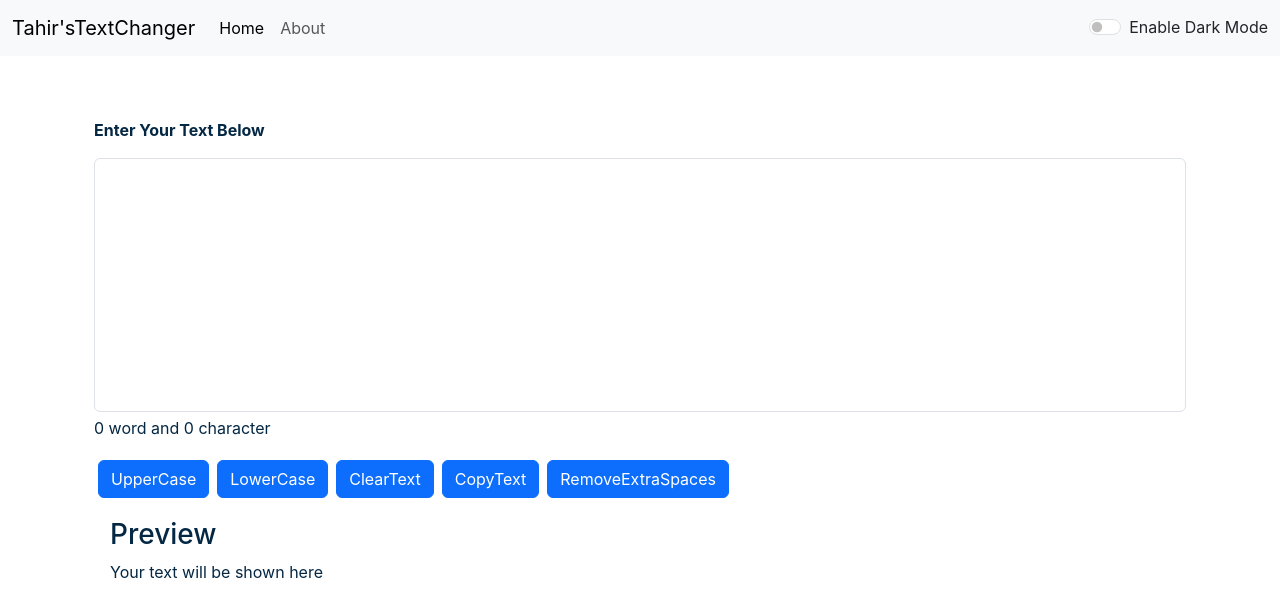
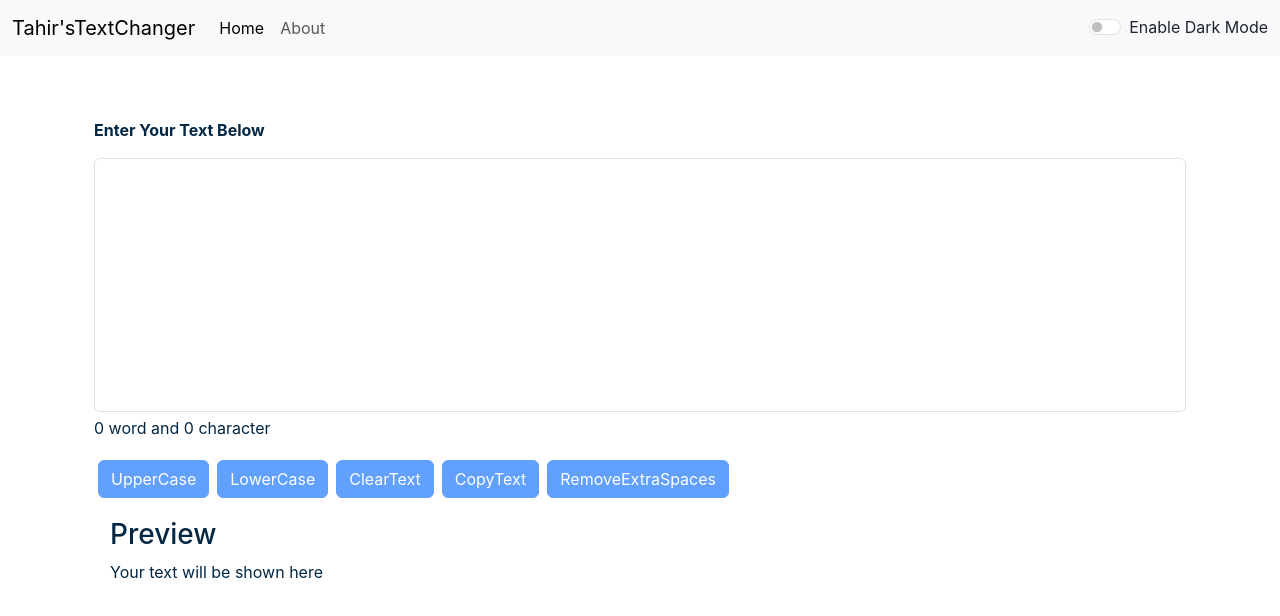
Before and after one commit to TahiR-ManzooR-110/TextChangerApp, a React (Create React App) app: page / in a window 1280 px wide. Shown: the top 616 px of the page. Built offline with nearby package versions, Linux system fonts and the light colour scheme.

Commit message:
disabled buttons when textarea is empty

```diff
--- a/src/components/TextUtil/TextArea.js
+++ b/src/components/TextUtil/TextArea.js
@@ -106,6 +106,7 @@ export default function TextArea(props) {
                     type="button"
                     className="btn btn-primary m-1"
                     onClick={upperCaseText}
+                    disabled={text.length === 0}
                 >
                     UpperCase
                 </button>
@@ -113,16 +114,18 @@ export default function TextArea(props) {
                     type="button"
                     className="btn btn-primary m-1"
                     onClick={lowerCaseText}
+                    disabled={text.length === 0}
                 >
                     LowerCase
                 </button>
-                <button type="button" className="btn btn-primary m-1" onClick={clearField}>
+                <button type="button" className="btn btn-primary m-1" onClick={clearField} disabled={text.length === 0}>
                     ClearText
                 </button>
                 <button
                     type="button"
                     className="btn btn-primary m-1"
                     onClick={copyText}
+                    disabled={text.length === 0}
                 >
                     CopyText
                 </button>
@@ -130,6 +133,7 @@ export default function TextArea(props) {
                     type="button"
                     className="btn btn-primary m-1"
                     onClick={RemoveExtraSpaces}
+                    disabled={text.length === 0}
                 >
                     RemoveExtraSpaces
                 </button>
```
